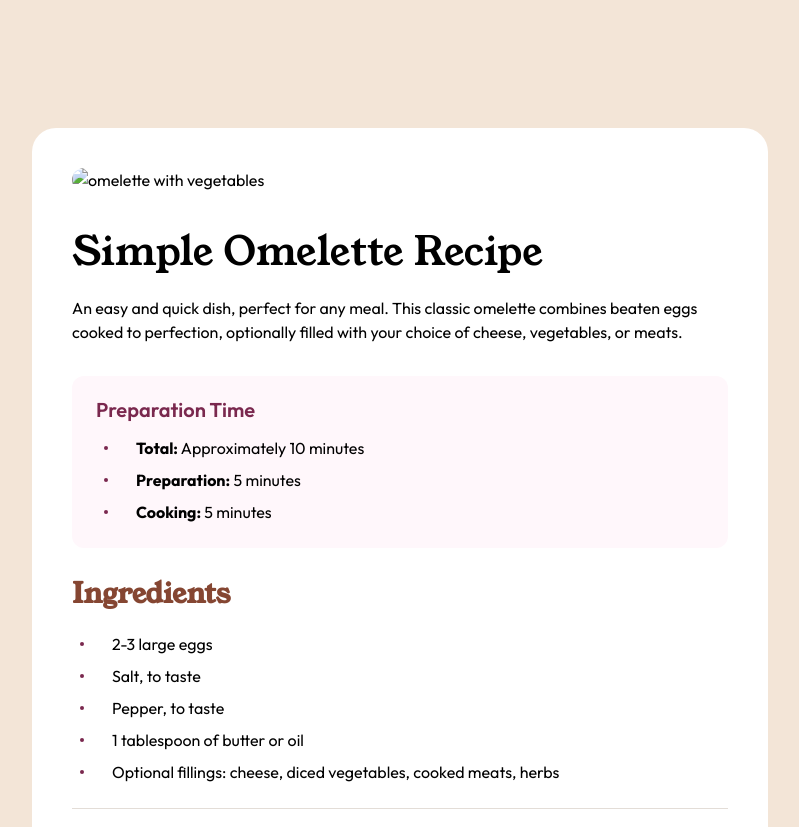
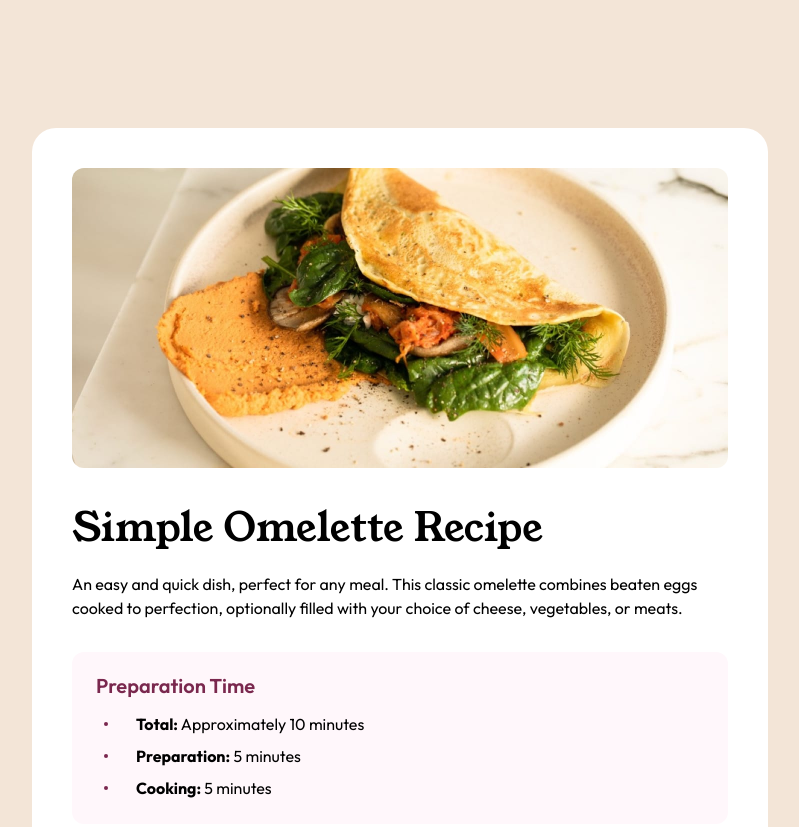
Before and after one commit to samuelharpaz/recipe-page, a plain HTML site: page index.html in a window 1280 px wide. Shown: the top 827 px of the page, without its empty margins (240-1039 px from the left). Drawn offline with Linux system fonts and the light colour scheme; the site is published under a folder, as on GitHub Pages, so addresses that start at the root find nothing.

Commit message:
remove leading slash from image src in html

```diff
--- a/index.html
+++ b/index.html
@@ -22,7 +22,7 @@
   <body>
     <main>
       <article class="recipe">
-        <img src="/assets/images/image-omelette.jpeg" alt="omelette with vegetables" class="recipe-img" />
+        <img src="assets/images/image-omelette.jpeg" alt="omelette with vegetables" class="recipe-img" />
         <div class="content">
           <header class="header">
             <h1 class="recipe-title">Simple&nbsp;Omelette Recipe</h1>
```
